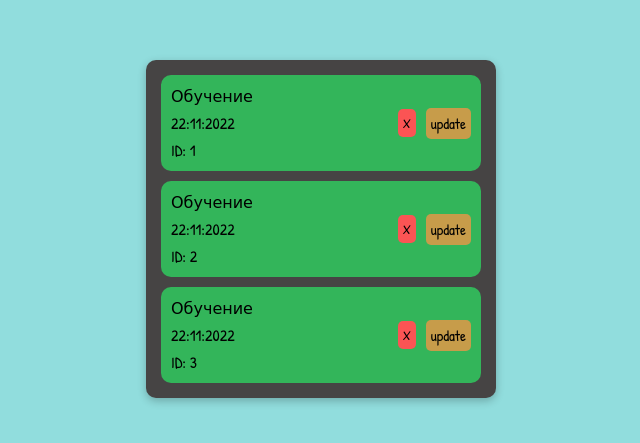
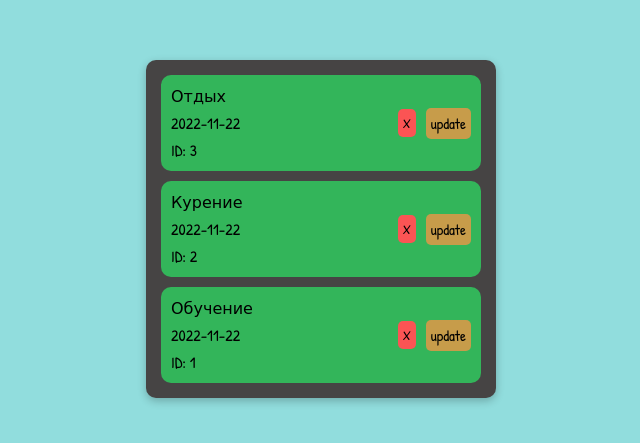
Before and after one commit to mirekmirik/todo-vanilla-js, a plain HTML site: page index.html in a window 1280 px wide. Shown: the part 171-614 px from the top of the page, 319-959 px from the left. Drawn offline with Linux system fonts and the light colour scheme.

Commit message:
Add files via upload
added new method Update

```diff
--- a/index.html
+++ b/index.html
@@ -10,7 +10,7 @@
 <body>
     <div class="todolist">
 
-        <div class="todolist__task" data-index="1">
+        <!-- <div class="todolist__task" data-index="1">
             <div class="todolist__task-text">
                 <p class="todolist__task-desc">Обучение</p>
                 <span class="todolist__task-date">22:11:2022</span>
@@ -46,7 +46,7 @@
                 <button class="todolist__task-btn todolist__task-btn--delete" type="button">X</button>
                 <button class="todolist__task-btn todolist__task-btn--update" type="button">update</button>
             </div>
-        </div>
+        </div> -->
 
     </div>
 
--- a/script.js
+++ b/script.js
@@ -3,23 +3,46 @@ const btnUpdate = document.querySelector(".todolist__task-btn--update");
 const todoList = document.querySelector(".todolist");
 // const taskId = document.querySelector('.todolist__task-id')
 
+let dateInYYYYMMDD = new Date().toISOString().slice(0, 10);
+
 let user = [
   {
     description: "Обучение",
-    date: Date.now(),
+    date: dateInYYYYMMDD,
     id: 1,
   },
   {
-    description: "Обучение",
-    date: Date.now(),
+    description: "Курение",
+    date: dateInYYYYMMDD,
     id: 2,
   },
   {
-    description: "Обучение",
-    date: Date.now(),
+    description: "Отдых",
+    date: dateInYYYYMMDD,
     id: 3,
   },
 ];
+
+const initializeAllTodos = function () {
+    user.forEach((el) => {
+        const html = `
+                      <div class="todolist__task" data-index="${el.id}">
+                          <div class="todolist__task-text">
+                              <p class="todolist__task-desc">${el.description}</p>
+                              <span class="todolist__task-date">${el.date}</span>
+                              <span class="todolist__task-id">ID: ${el.id}</span>
+                          </div>
+                          <div class="todolist__task-btns">
+                              <button class="todolist__task-btn todolist__task-btn--delete" type="button">X</button>
+                              <button class="todolist__task-btn todolist__task-btn--update" type="button">update</button>
+                          </div>
+                      </div>
+                      `;
+    todoList.insertAdjacentHTML('afterbegin', html)
+    })
+};
+
+initializeAllTodos();
 
 const deleteTask = function (event) {
   if (!event.target.classList.contains("todolist__task-btn--delete")) return;
@@ -33,14 +56,31 @@ const deleteTask = function (event) {
   });
 
   user.splice(findIdxElementInObj, 1);
-  if(user.length == 0) {
-    todoList.style.display = 'none';
+  if (user.length == 0) {
+    todoList.style.display = "none";
   }
   // Remove from DOM
   event.target.closest(".todolist__task").remove();
   console.log(user);
 };
+const updateTask = function (event) {
+  if (!event.target.classList.contains("todolist__task-btn--update")) return;
+  let description = event.target
+    .closest("div")
+    .previousElementSibling.querySelector(".todolist__task-desc");
+  let taskId = event.target
+    .closest(".todolist__task")
+    .getAttribute("data-index");
+  let findUser = user.find((el) => el.id == taskId);
+  let updateTodo = prompt("Update your TODO", description.textContent);
+  findUser.description = updateTodo;
+  description.textContent = updateTodo;
+  console.log(user);
+};
 
-// const updateTask = function (event) {};
+// Delete
+todoList.addEventListener("click", deleteTask.bind(this));
 
-todoList.addEventListener("click", deleteTask.bind(this));
+
+// Update
+todoList.addEventListener("click", updateTask.bind(this));
```
